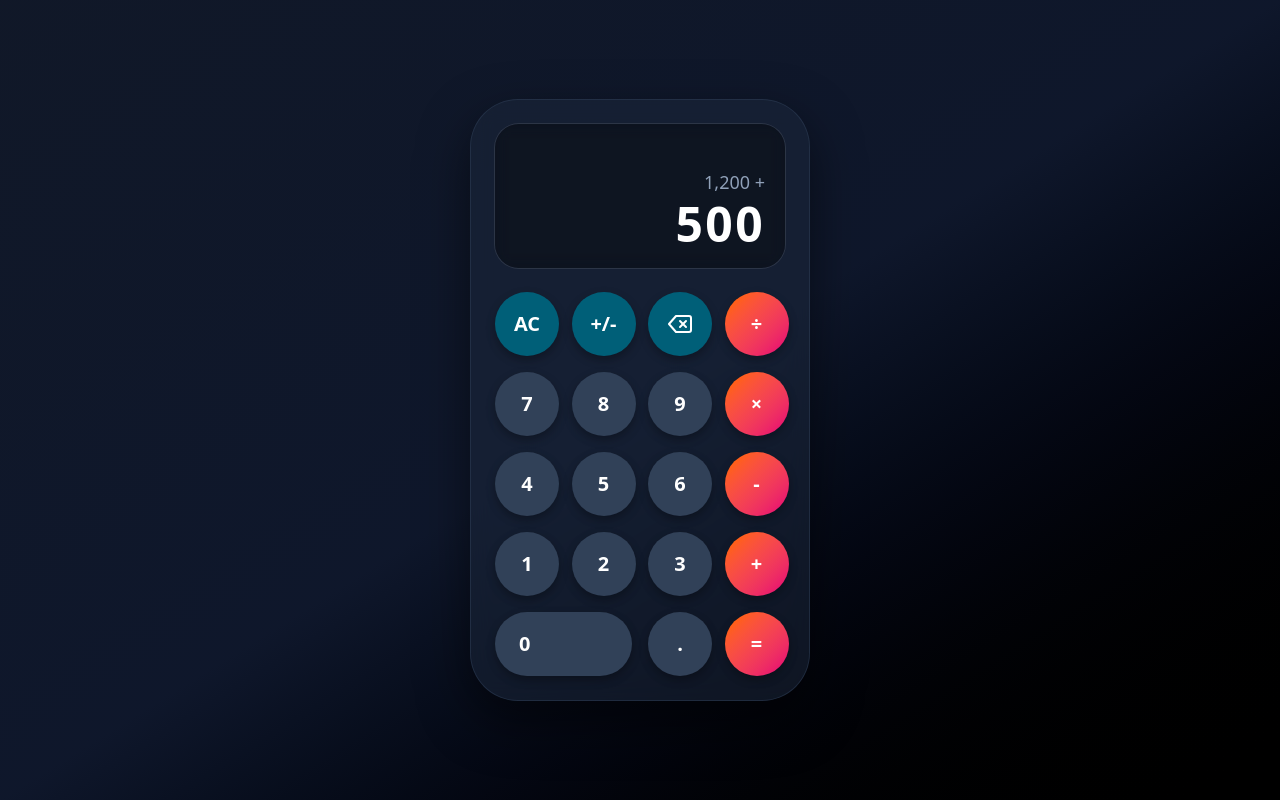
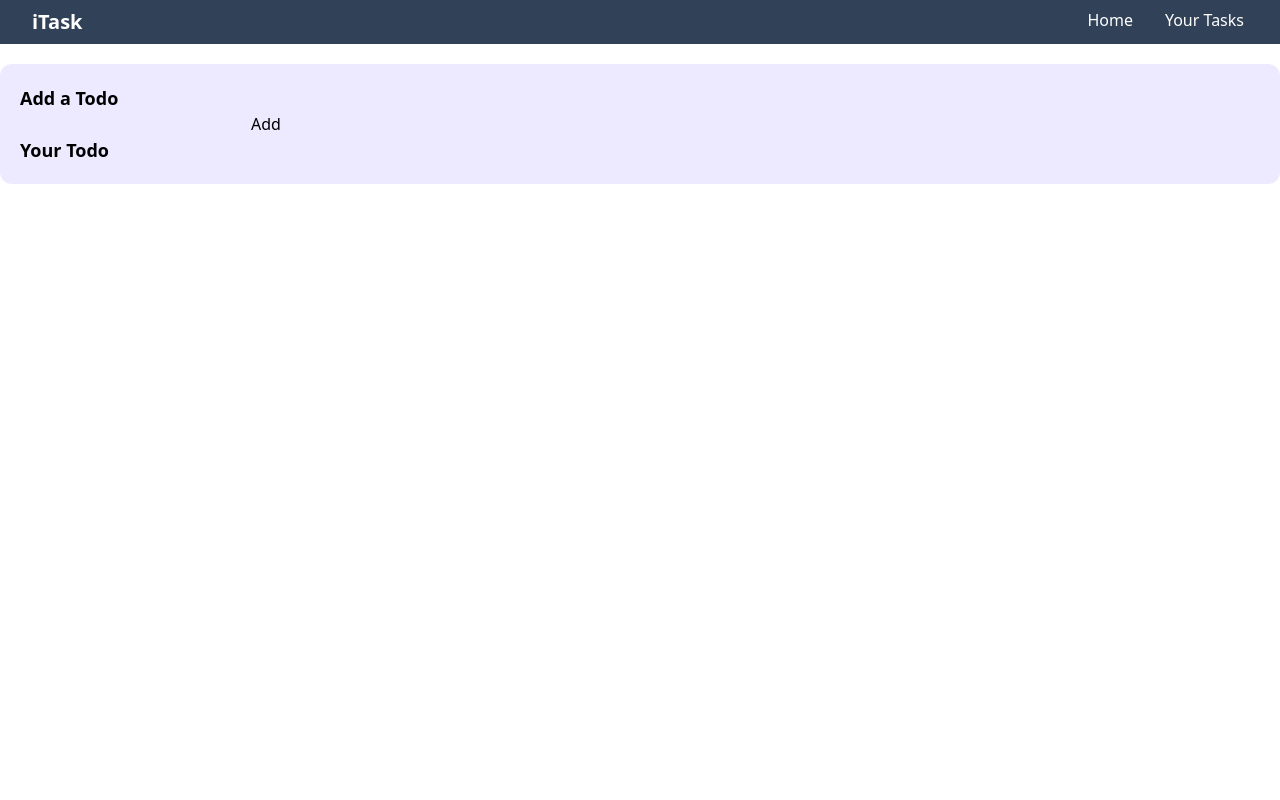
Before and after one commit to prabin738/React-Mini-Projects, a React app: page / in a window 1280 px wide. Built offline with nearby package versions, Linux system fonts and the light colour scheme; the HTML template or start-up script is replaced by a standard one.

Commit message:
todo ui done

```diff
--- a/src/App.jsx
+++ b/src/App.jsx
@@ -3,15 +3,22 @@ import LikeDislikeCounter from "./components/LikeDislikeCounter";
 import PasswordGenerator from "./components/PasswordGenerator";
 import RandomQuoteGenerator from "./components/RandomQuoteGenerator";
 import SimpleCalculator from "./components/SimpleCalculator";
+import Navbar from "./todolist/components/Navbar";
+import ToDoList from "./todolist/ToDoList";
 
 const App = () => {
   return (
-    <div>
-      {/* <LikeDislikeCounter /> */}
-      {/* <PasswordGenerator /> */}
-      {/* <RandomQuoteGenerator /> */}
-      <SimpleCalculator />
-    </div>
+    <>
+      <Navbar />
+      <div>
+        {/* <LikeDislikeCounter /> */}
+        {/* <PasswordGenerator /> */}
+        {/* <RandomQuoteGenerator /> */}
+        {/* <SimpleCalculator /> */}
+
+        <ToDoList />
+      </div>
+    </>
   );
 };
 
--- /dev/null
+++ b/src/components/ToDoList.jsx
@@ -0,0 +1,13 @@
+import React from "react";
+
+const ToDoList = () => {
+  return (
+    <div className="container mx-auto">
+      <div className="bg-red-600">
+        <h1>Your Todos</h1>
+      </div>
+    </div>
+  );
+};
+
+export default ToDoList;
--- /dev/null
+++ b/src/todolist/ToDoList.jsx
@@ -0,0 +1,19 @@
+const ToDoList = () => {
+  return (
+    <>
+      <div className="container mx-auto my-5 p-5 rounded-xl bg-violet-100">
+        <div className="addtodo">
+          <h2 className="text-lg font-bold"> Add a Todo</h2>
+          <input type="text" />
+          <button>Add</button>
+        </div>
+        <h1 className="text-lg font-bold">Your Todo</h1>
+        <div className="todos">
+          <div className="todo"></div>
+        </div>
+      </div>
+    </>
+  );
+};
+
+export default ToDoList;
--- /dev/null
+++ b/src/todolist/components/Navbar.jsx
@@ -0,0 +1,21 @@
+import React from "react";
+
+const Navbar = () => {
+  return (
+    <nav className="flex justify-between bg-slate-700 text-white py-2">
+      <div className="logo">
+        <span className="font-bold text-xl mx-8">iTask</span>
+      </div>
+      <ul className="flex gap-8 mx-9">
+        <li className="cursor-pointer hover:font-bold transition-all duration-50">
+          Home
+        </li>
+        <li className="cursor-pointer hover:font-bold transition-all duration-50">
+          Your Tasks
+        </li>
+      </ul>
+    </nav>
+  );
+};
+
+export default Navbar;
```
